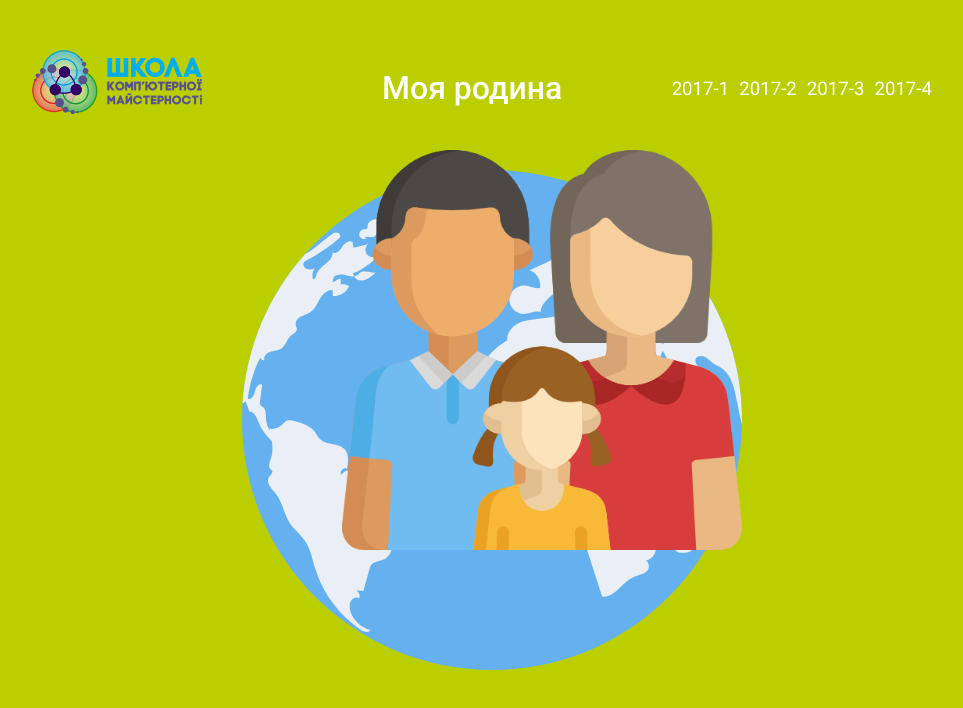
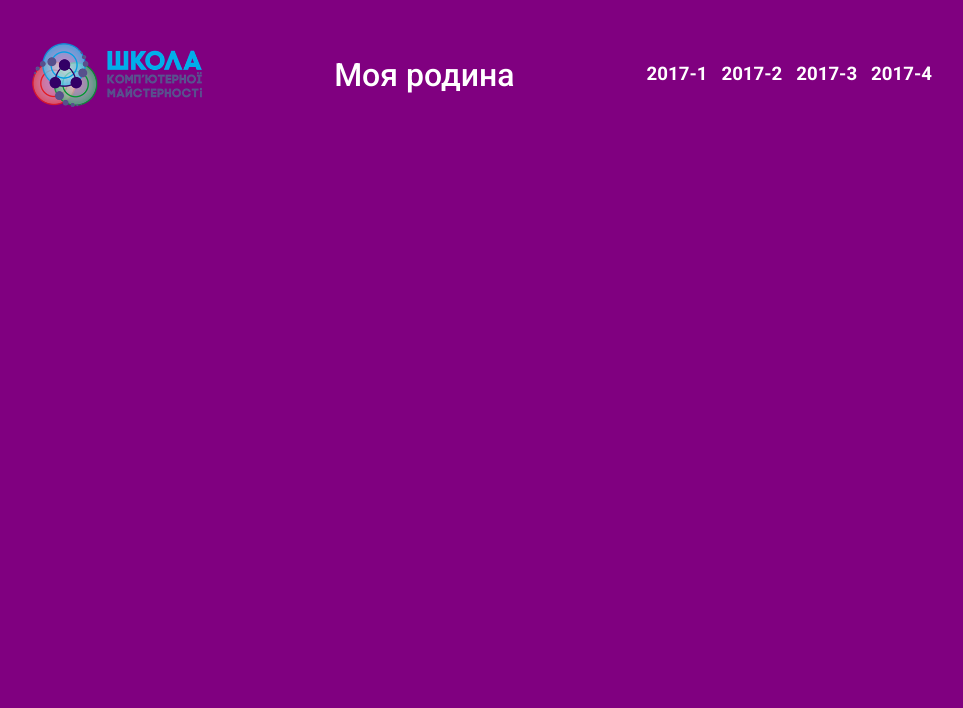
Before and after one commit to DILLIR/My_family, a plain HTML site: page Family_Syoma/index.html in a window 1280 px wide. Shown: the whole page, without its empty margins (158-1121 px from the left). Drawn offline with Linux system fonts and the light colour scheme.

Commit message:
Зробив Header

```diff
--- a/Family_Syoma/css/style.css
+++ b/Family_Syoma/css/style.css
@@ -4,8 +4,7 @@
 	box-sizing: border-box;
 }
 body{
-	background: #bbcf00;
-	margin-top: 20px;
+	background: purple;
 	font-family: 'Roboto', sans-serif;
 	color: #fff;
 }
@@ -22,53 +21,27 @@ h1{
 	width: 100%;
 	height: 150px;
 	padding: 30px;
+	display: flex;
+	justify-content: space-between;
+	align-items: center;
 }
 .logo{
 	width: 170px;
-	float: left;
-	margin-right: 180px;
-}
-.header_title{
-	font-size: 30px;
-	font-weight: bold;
-	width: 320px;
-	float: left;
-	margin: 0 auto;
-}
-.header_title h1{
-	margin: 0 auto;
-	margin-top: 20px;
-}
-.header_navigation{
-	float: right;
-	margin-top: -18px;
 }
 .header_navigation li{
-	float: left;
+	display: inline;
 	list-style: none;
 	margin-right: 10px;
-	line-height: 0px;
 }
 .header_navigation li:last-child{
-	margin-right: 0px;
-}
-.earth{
-	width: 500px;
-	position: relative;
-	left: 25%;
-	z-index: -1;
-}
-.family{
-	position: absolute;
-	left: 500px;
-	top: 150px;
-	width: 400px;
+	margin-right: 0;
 }
 a{
   color: #fff;
   text-decoration: none;
   position: relative;
   font-size:  14pt;
+  font-weight: bold;
 }
 a:before{
   content: " ";
--- a/Family_Syoma/index.html
+++ b/Family_Syoma/index.html
@@ -3,6 +3,7 @@
 	<head>
 		<meta charset="UTF-8">
 		<title>Document</title>
+		<meta name="viewport" content="width=device-width, initial-scale=1.0">
 		<link href="https://fonts.googleapis.com/css?family=Roboto:300,400,500,700&amp;subset=cyrillic" rel="stylesheet">
 		<link rel="stylesheet" href="css/normalize.css">
 		<link rel="stylesheet" href="css/style.css">
@@ -21,8 +22,8 @@
 					<li><a href="#">2017-4</a></li>
 				</ul>
 			</header>
-			<img src="img/globe.svg" alt="earth" class="earth">
-			<img src="img/family.png" class="family" alt="My family">
+			<!-- <img src="img/globe.svg" alt="earth" class="earth">
+			<img src="img/family.png" class="family" alt="My family"> -->
 		</div>
 	</body>
 </html>
```
